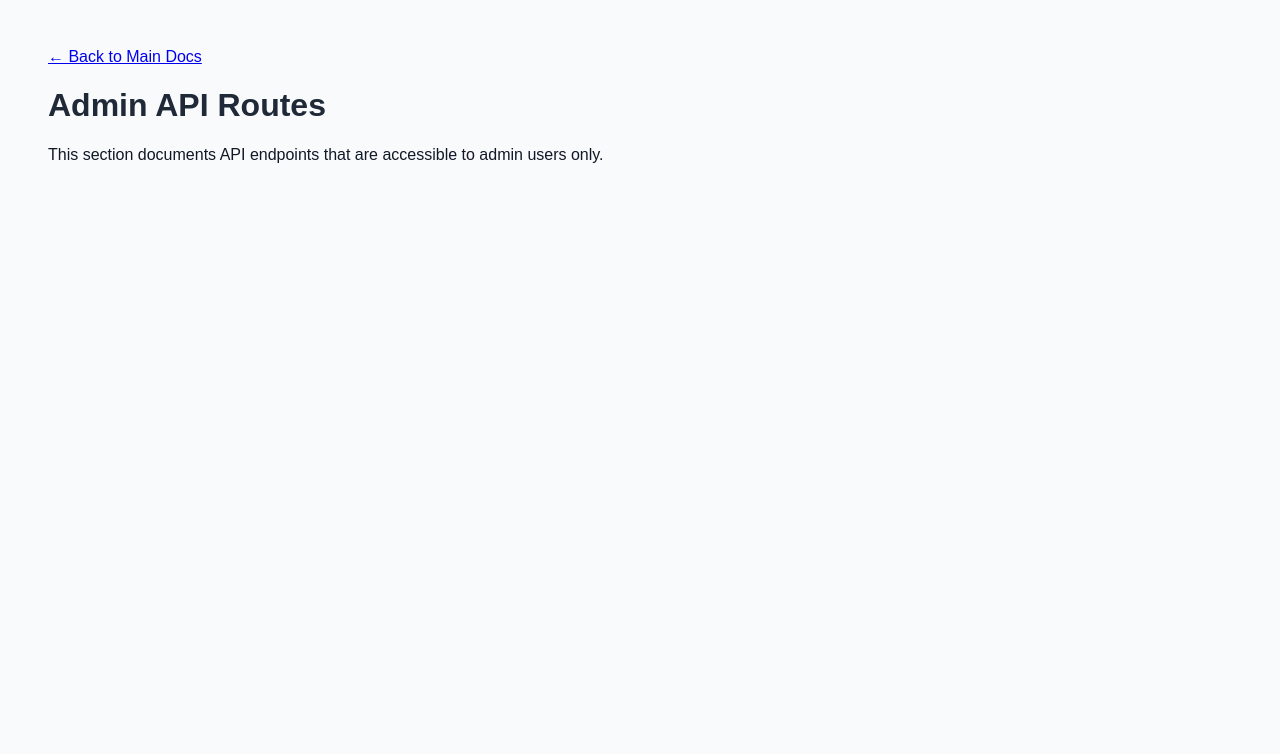
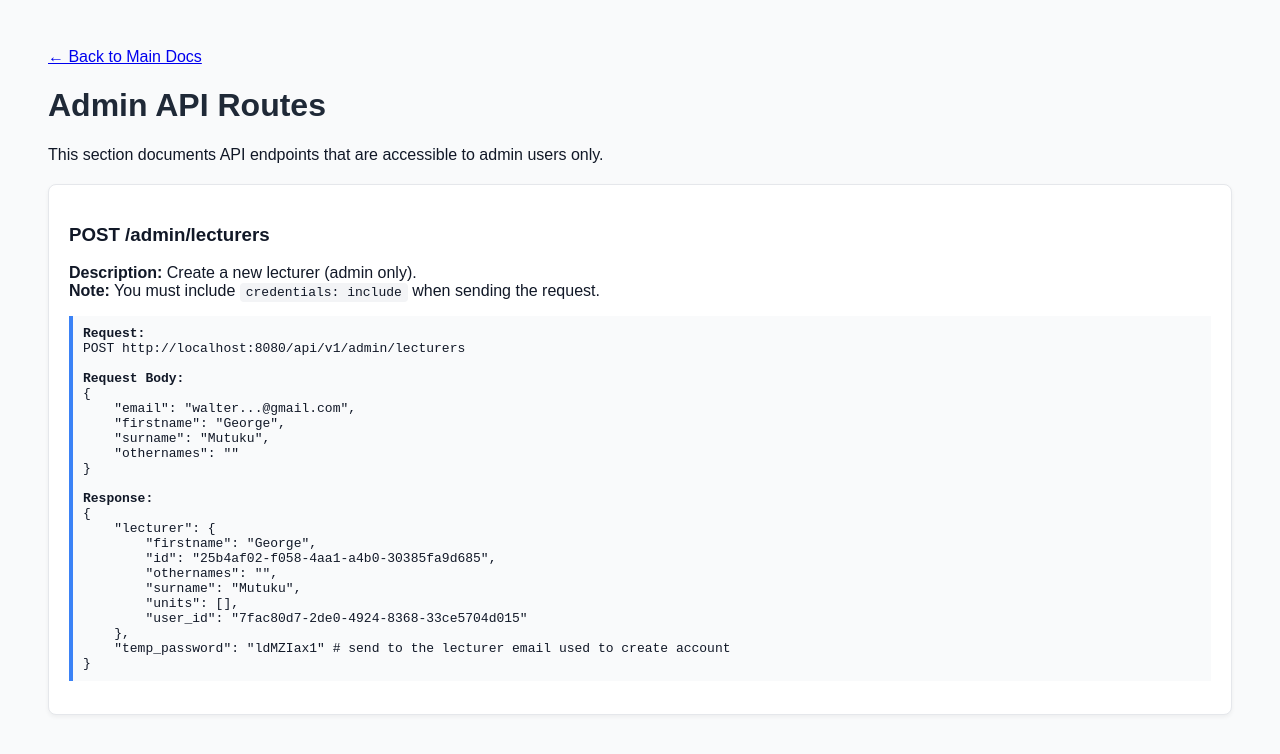
Before and after one commit to ByteBenders-compScientists/UAMAS-API-DOCS.github.io, a plain HTML site: page admin.html in a window 1280 px wide. Drawn offline with Linux system fonts and the light colour scheme.

Commit message:
Enhance UAMAS API documentation by adding a new endpoint

```diff
--- a/admin.html
+++ b/admin.html
@@ -14,6 +14,36 @@
     <section>
         <p>This section documents API endpoints that are accessible to admin users only.</p>
         <!-- Add admin routes documentation here -->
+        <div class="endpoint">
+            <h3>POST /admin/lecturers</h3>
+            <p><strong>Description:</strong> Create a new lecturer (admin only).<br>
+                <strong>Note:</strong> You must include <code>credentials: include</code> when sending the request.
+            </p>
+            <pre><strong>Request:</strong>
+POST http://localhost:8080/api/v1/admin/lecturers
+
+<strong>Request Body:</strong>
+{
+    "email": "walter...@gmail.com",
+    "firstname": "George",
+    "surname": "Mutuku",
+    "othernames": ""
+}
+
+<strong>Response:</strong>
+{
+    "lecturer": {
+        "firstname": "George",
+        "id": "25b4af02-f058-4aa1-a4b0-30385fa9d685",
+        "othernames": "",
+        "surname": "Mutuku",
+        "units": [],
+        "user_id": "7fac80d7-2de0-4924-8368-33ce5704d015"
+    },
+    "temp_password": "ldMZIax1" # send to the lecturer email used to create account
+}
+</pre>
+        </div>
     </section>
 </body>
 
```
Also changed, not shown: index.html (+0 -8 lines), shared.html (+18 -5 lines).
